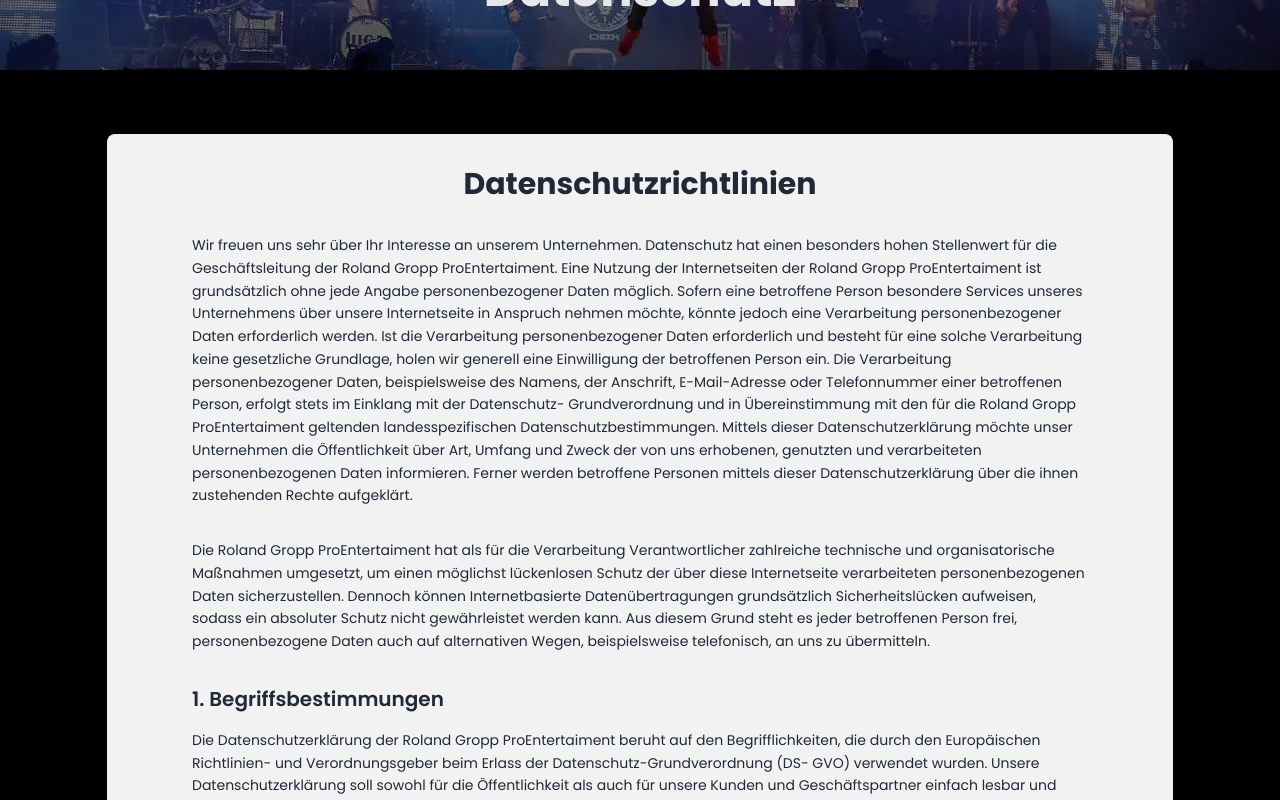
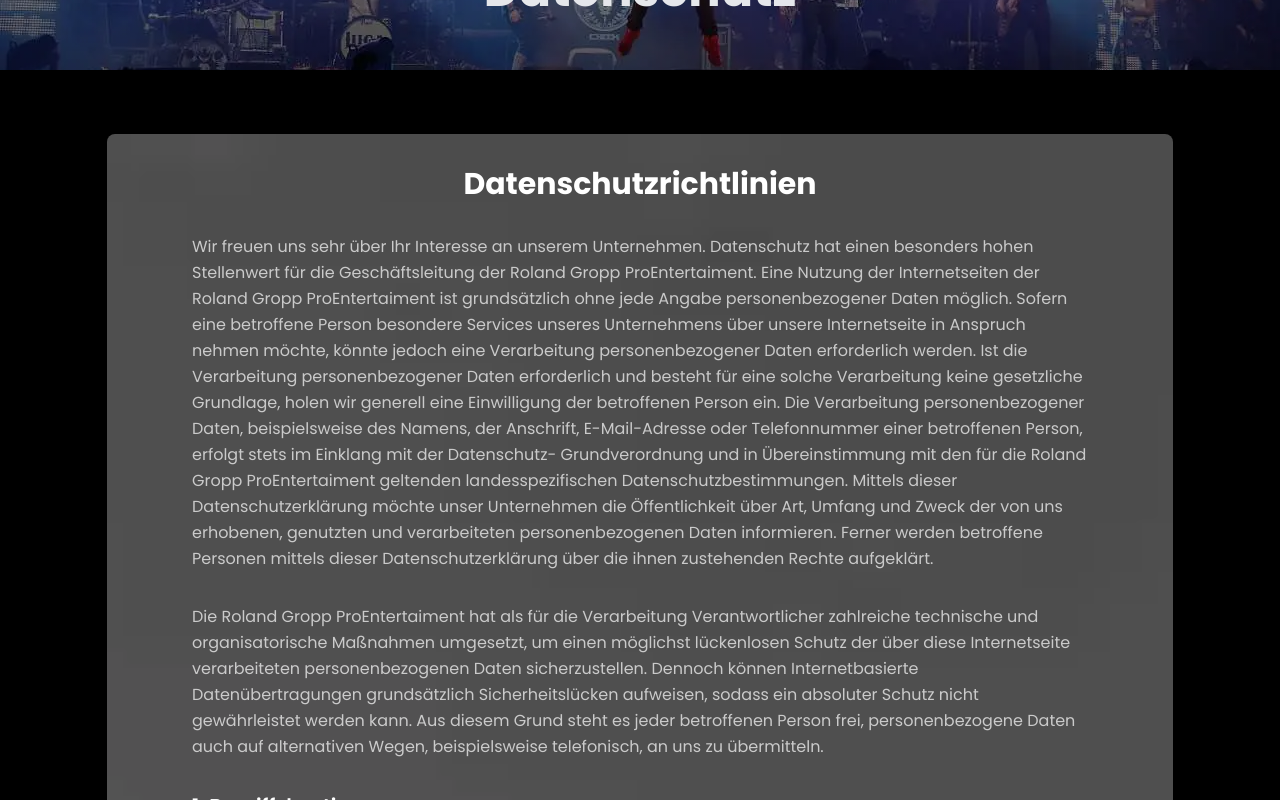
Before and after one commit to waqas550/creativefactor, a Next.js app: page /de/privacy in a window 1280 px wide. Shown: the part 300-1100 px from the top of the page. Built offline with nearby package versions, Linux system fonts and the light colour scheme.

Commit message:
Legal pages: dark theme card matching site style, single h1, larger body text

```diff
--- a/app/[locale]/imprint/page.tsx
+++ b/app/[locale]/imprint/page.tsx
@@ -1,5 +1,6 @@
 import { getTranslations } from 'next-intl/server';
 import PageHeader from '@/components/layout/Pageheader';
+import bg from '@/public/images/bgsections.webp';
 import { routing } from '@/lib/i18n/routing';
 
 // Generate static paths for all supported locales
@@ -25,12 +26,12 @@
       <PageHeader />
       <section className="py-16">
         <div
-          className="container mx-auto px-4 sm:px-8 rounded-lg overflow-hidden shadow-lg p-6 sm:p-8 w-full sm:w-10/12"
-          style={{ backgroundColor: 'rgba(255, 255, 255, 0.95)' }}
+          className="container mx-auto px-4 sm:px-8 rounded-lg overflow-hidden shadow-lg bg-white p-6 sm:p-8 w-full sm:w-10/12"
+          style={{ backgroundImage: `url(${bg.src})`, backgroundSize: 'cover', backgroundPosition: 'center' }}
         >
-          <div className="max-w-4xl mx-auto text-gray-800">
-            <h1 className="text-2xl sm:text-3xl font-bold mb-8 text-center">{t('title')}</h1>
-            <div className="space-y-6 text-sm leading-relaxed">
+          <div className="max-w-4xl mx-auto text-dimWhite [&_strong]:text-white [&_h2]:text-white [&_h3]:text-white [&_h4]:text-white [&_a]:text-secondary [&_a:hover]:underline">
+            <h2 className="text-2xl sm:text-3xl font-bold mb-8 text-center text-white">{t('title')}</h2>
+            <div className="space-y-6 text-base leading-relaxed">
               {isGerman ? (
                 // German Content
                 <>
--- a/app/[locale]/privacy/page.tsx
+++ b/app/[locale]/privacy/page.tsx
@@ -1,5 +1,6 @@
 import { getTranslations } from 'next-intl/server';
 import PageHeader from '@/components/layout/Pageheader';
+import bg from '@/public/images/bgsections.webp';
 import { routing } from '@/lib/i18n/routing';
 
 // Generate static paths for all supported locales
@@ -22,7 +23,7 @@
 
   // Privacy content based on locale
   const content = isGerman ? (
-    <div className="space-y-8 text-sm leading-relaxed">
+    <div className="space-y-8 text-base leading-relaxed">
       <p className="mb-4">
         Wir freuen uns sehr über Ihr Interesse an unserem Unternehmen. Datenschutz hat einen besonders hohen
         Stellenwert für die Geschäftsleitung der Roland Gropp ProEntertaiment. Eine Nutzung der Internetseiten
@@ -609,7 +610,7 @@
       </div>
     </div>
   ) : (
-    <div className="space-y-8 text-sm leading-relaxed">
+    <div className="space-y-8 text-base leading-relaxed">
       <p className="mb-4">
         We are very pleased about your interest in our company. Data protection is of a
         particularly high priority for the management of Roland Gropp ProEntertainment. The
@@ -1173,11 +1174,11 @@
       <PageHeader />
       <section className="py-16">
         <div
-          className="container mx-auto px-4 sm:px-8 rounded-lg overflow-hidden shadow-lg p-6 sm:p-8 w-full sm:w-10/12"
-          style={{ backgroundColor: 'rgba(255, 255, 255, 0.95)' }}
+          className="container mx-auto px-4 sm:px-8 rounded-lg overflow-hidden shadow-lg bg-white p-6 sm:p-8 w-full sm:w-10/12"
+          style={{ backgroundImage: `url(${bg.src})`, backgroundSize: 'cover', backgroundPosition: 'center' }}
         >
-          <div className="max-w-4xl mx-auto text-gray-800">
-            <h1 className="text-2xl sm:text-3xl font-bold mb-8 text-center">{t('title')}</h1>
+          <div className="max-w-4xl mx-auto text-dimWhite [&_strong]:text-white [&_h2]:text-white [&_h3]:text-white [&_h4]:text-white [&_a]:text-secondary [&_a:hover]:underline">
+            <h2 className="text-2xl sm:text-3xl font-bold mb-8 text-center text-white">{t('title')}</h2>
             {content}
           </div>
         </div>
--- a/app/[locale]/terms/page.tsx
+++ b/app/[locale]/terms/page.tsx
@@ -1,5 +1,6 @@
 import { getTranslations } from 'next-intl/server';
 import PageHeader from '@/components/layout/Pageheader';
+import bg from '@/public/images/bgsections.webp';
 import { routing } from '@/lib/i18n/routing';
 
 // Generate static paths for all supported locales
@@ -22,7 +23,7 @@
 
   // Terms content based on locale
   const content = isGerman ? (
-    <div className="space-y-8 text-sm leading-relaxed">
+    <div className="space-y-8 text-base leading-relaxed">
       <section>
         <h2 className="text-xl font-semibold mb-4">1. Gegenstand und Geltungsbereich</h2>
 
@@ -833,7 +834,7 @@
       </div>
     </div>
   ) : (
-    <div className="space-y-8 text-sm leading-relaxed">
+    <div className="space-y-8 text-base leading-relaxed">
       <section>
         <h2 className="text-xl font-semibold mb-4">1. Subject matter and Scope</h2>
 
@@ -1620,11 +1621,11 @@
       <PageHeader />
       <section className="py-16">
         <div
-          className="container mx-auto px-4 sm:px-8 rounded-lg overflow-hidden shadow-lg p-6 sm:p-8 w-full sm:w-10/12"
-          style={{ backgroundColor: 'rgba(255, 255, 255, 0.95)' }}
+          className="container mx-auto px-4 sm:px-8 rounded-lg overflow-hidden shadow-lg bg-white p-6 sm:p-8 w-full sm:w-10/12"
+          style={{ backgroundImage: `url(${bg.src})`, backgroundSize: 'cover', backgroundPosition: 'center' }}
         >
-          <div className="max-w-4xl mx-auto text-gray-800">
-            <h1 className="text-2xl sm:text-3xl font-bold mb-8 text-center">{t('title')}</h1>
+          <div className="max-w-4xl mx-auto text-dimWhite [&_strong]:text-white [&_h2]:text-white [&_h3]:text-white [&_h4]:text-white [&_a]:text-secondary [&_a:hover]:underline">
+            <h2 className="text-2xl sm:text-3xl font-bold mb-8 text-center text-white">{t('title')}</h2>
             {content}
           </div>
         </div>
```
